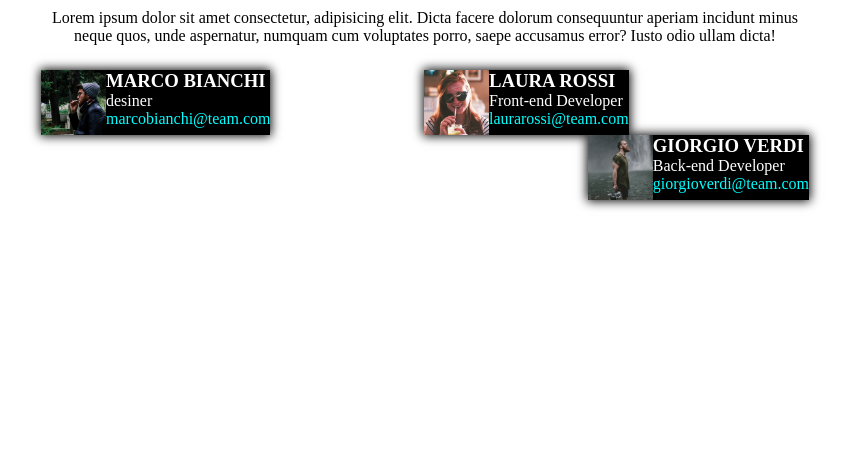
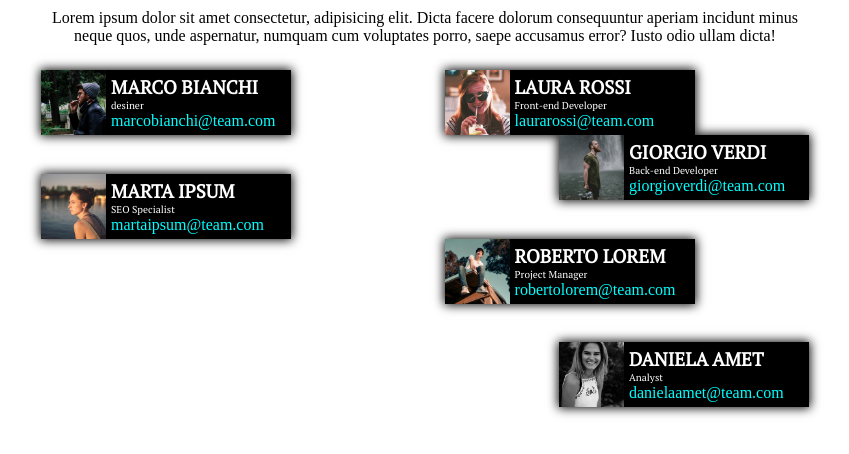
Before and after one commit to yamadicu/html-css-float-cards, a plain HTML site: page index.html in a window 1280 px wide. Shown: the part 184-638 px from the top of the page, without its empty margins (215-1064 px from the left). Drawn offline with Linux system fonts and the light colour scheme.

Commit message:
Fine progetto

```diff
--- a/assets/css/style.css
+++ b/assets/css/style.css
@@ -39,7 +39,7 @@ span{
     display: block;
 }
 
-
+/* inizio creazione schede */
 
 .scheda1{
     background-color: black;
@@ -61,17 +61,48 @@ span{
     float: right;
 }
 
+.scheda4{
+    background-color: black;
+    box-shadow: 0 0 10px 1px;
+    float: left;
+    margin-right: 10%;
+    margin-top: 5%;
+}
+
+.scheda5{
+    background-color: black;
+    box-shadow: 0 0 10px 1px;
+    float: left;
+    margin-left: 10%;
+    margin-top: 5%;
+}
+
+.scheda6{
+    background-color: black;
+    box-shadow: 0 0 10px 1px;
+    float: right;
+    margin-top: 5%;
+}
+
+/* conclusione creazione schede */
+
 .elementi{
     float: right;
+    width: 180px;
+    margin-left: 5px;
 }
 
 h3{
+    margin-top: 5px;
     color: white;
     display: inline-block;
+    font-family: 'PT Serif', serif;
 }
 
 #white{
     color: white;
+    font-family: 'PT Serif', serif;
+    font-size: 10px;
 }
 
 a{
--- a/index.html
+++ b/index.html
@@ -8,6 +8,13 @@
     <title>Document</title>
     <!-- css -->
     <link rel="stylesheet" href="./assets/css/style.css">
+
+    <!-- font utilizzati -->
+
+    <style>
+        @import url('https://fonts.googleapis.com/css2?family=PT+Serif&display=swap');
+      </style>
+
     <style>
         @import url('https://fonts.googleapis.com/css2?family=Fredoka+One&display=swap');
       </style>
@@ -29,7 +36,7 @@
 
         <!-- primo blocco di immagini -->
 
-        <div class="blocco1">
+        <section>
 
             <!-- scheda 1 -->
 
@@ -76,7 +83,58 @@
             </div>
             </div>
 
-        </div>
+        </section>
+
+        <!-- secondo blocco di immagini -->
+
+        <section>
+
+            <!-- scheda 4 -->
+
+            <div class="scheda4 clearfix">
+                <img class="im" src="./assets/img/female2.png" alt="">
+                <div class="elementi">
+                    <h3>
+                        MARTA IPSUM
+                    </h3>
+                    <p id="white">
+                        SEO Specialist
+                    </p>
+                    <a href="#">martaipsum@team.com</a>
+                </div>
+            </div>
+
+            <!-- scheda 5 -->
+
+            <div class="scheda5 clearfix">
+                <img class="im" src="./assets/img/male3.png" alt="">
+                <div class="elementi">
+                <h3>
+                    ROBERTO LOREM
+                </h3>
+                <p id="white">
+                    Project Manager
+                </p>
+                <a href="#">robertolorem@team.com</a>
+            </div>
+            </div>
+
+            <!-- scheda 6 -->
+
+            <div class="scheda6 clearfix">
+                <img class="im" src="./assets/img/female3.png" alt="">
+                <div class="elementi">
+                <h3>
+                    DANIELA AMET
+                </h3>
+                <p id="white">
+                    Analyst
+                </p>
+                <a href="#">danielaamet@team.com</a>
+            </div>
+            </div>
+
+        </section>
 
     </nav>
 </body>
```
